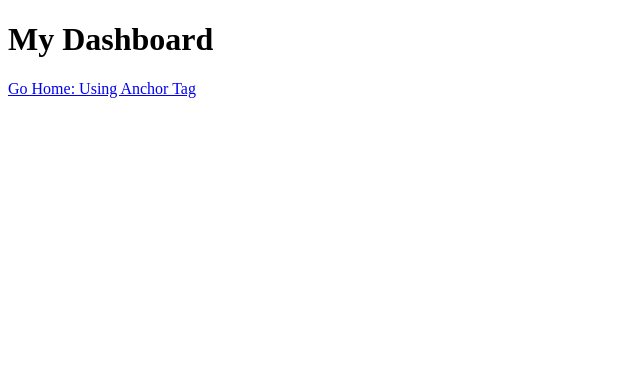
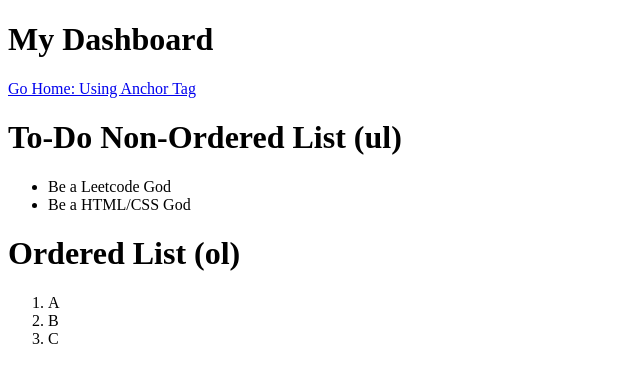
Before and after one commit to AmandaEng-dev/OrgHTML-CSS, a plain HTML site: page dashboard.html in a window 1280 px wide. Shown: the whole page, without its empty margins (0-640 px from the left). Drawn offline with Linux system fonts and the light colour scheme.

Commit message:
Lists on Dashboard

```diff
--- a/dashboard.html
+++ b/dashboard.html
@@ -6,7 +6,20 @@
     <title>Document</title>
 </head>
 <body>
+
     <h1>My Dashboard</h1>
     <a href="/index.html">Go Home: Using Anchor Tag</a>
+
+    <h1>To-Do Non-Ordered List (ul)</h1>
+    <ul>
+        <li>Be a Leetcode God</li>
+        <li>Be a HTML/CSS God</li>
+    </ul>
+    <h1>Ordered List (ol)</h1>
+    <ol>
+        <li>A</li>
+        <li>B</li>
+        <li>C</li>
+    </ol>
 </body>
 </html>
```
Also changed, not shown: index.html (+1 -1 lines), 1 other file.
